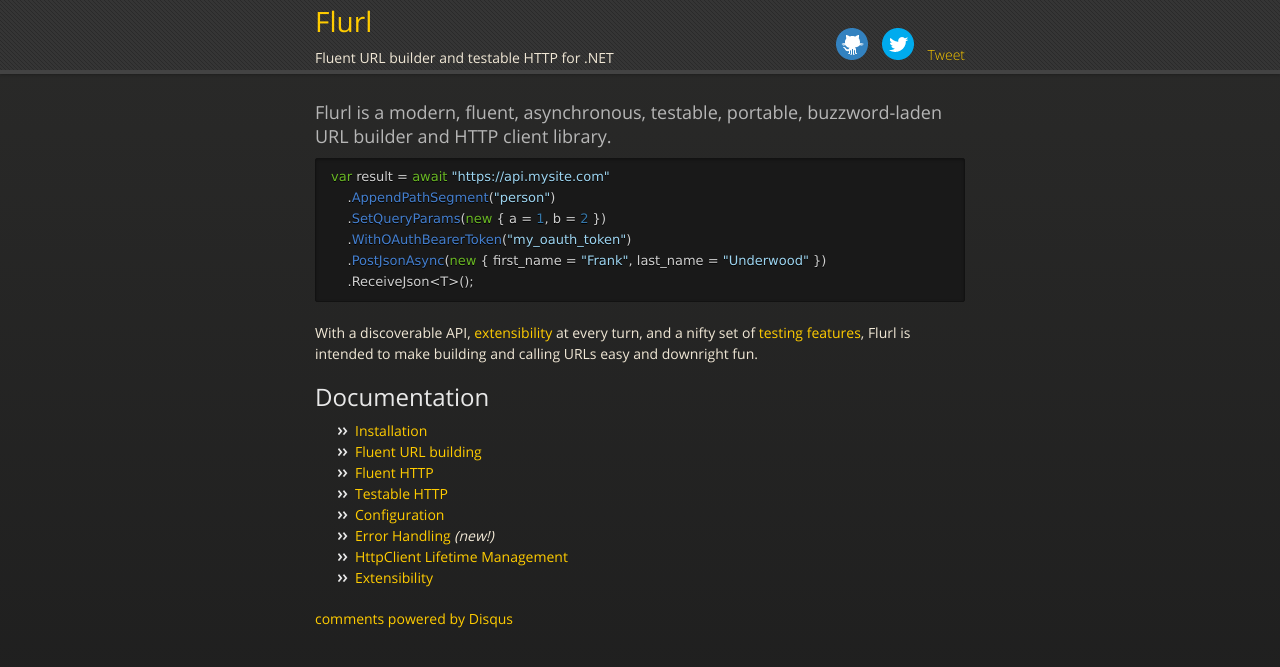
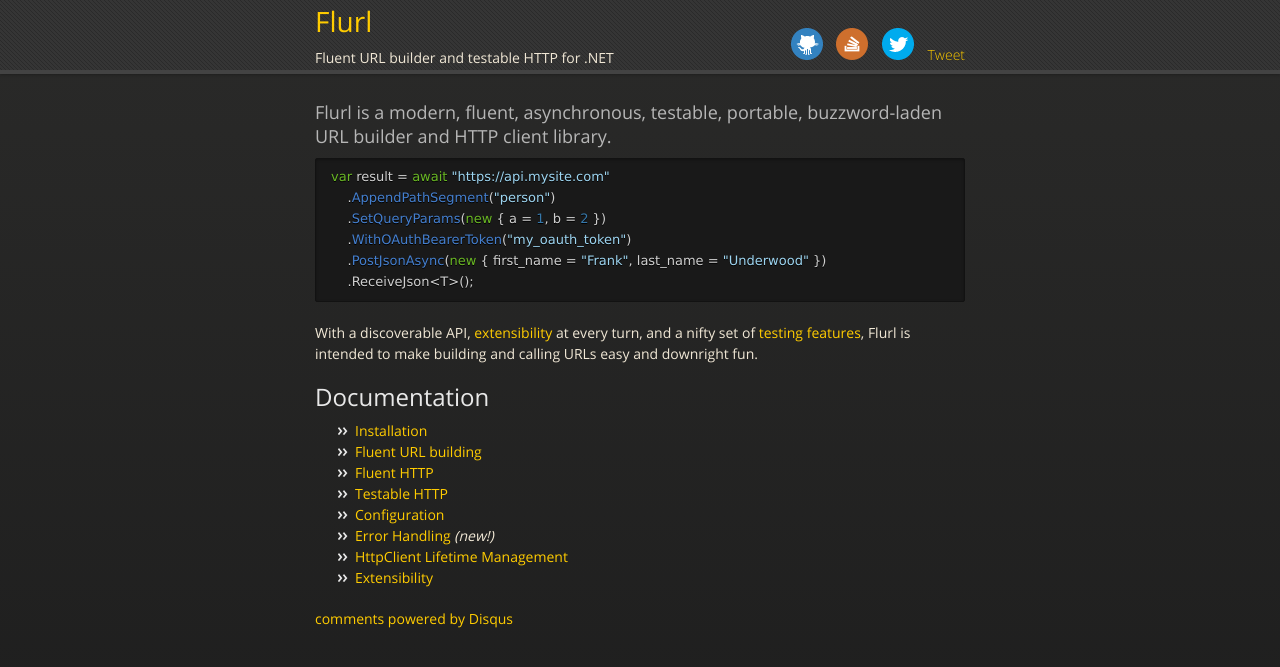
Before and after one commit to tmenier/Flurl, a Jekyll site: the page built from index.md, in a window 1280 px wide. Shown: the top 667 px of the page. Built offline with Jekyll 4.4.1, drawn with Linux system fonts in a browser that asks for light colours; nearby versions of some CDN libraries; Markdown is read by kramdown in place of the engine named in the settings; comment, search, counter and statistics services are not loaded.

Commit message:
stack overflow button in header

```diff
--- a/_includes/header.html
+++ b/_includes/header.html
@@ -2,6 +2,7 @@
     <nav>
         <li class="fork">
             <a target="_blank" title="View on GitHub" href="https://github.com/tmenier/Flurl"><img src="{{ site.baseurl }}/images/github.png" /></a>
+            <a target="_blank" title="Ask a Question" href="http://stackoverflow.com/questions/ask?tags=flurl"><img src="{{ site.baseurl }}/images/stackoverflow.png" /></a>
             <a target="_blank" title="Follow on Twitter" href="https://twitter.com/intent/follow?original_referer=http%3A%2F%2Ftmenier.github.io%2FFlurl%2F&region=follow_link&screen_name=FlurlHttp&tw_p=followbutton"><img src="{{ site.baseurl }}/images/twitter.png" /></a>
             <a href="https://twitter.com/share" class="twitter-share-button" data-url="http://tmenier.github.io/Flurl/" data-text="Check out Flurl! Fluent URL builder and testable HTTP for .NET" data-via="FlurlHttp" data-related="FlurlHttp">Tweet</a>
             <script>!function(d,s,id){var js,fjs=d.getElementsByTagName(s)[0],p=/^http:/.test(d.location)?'http':'https';if(!d.getElementById(id)){js=d.createElement(s);js.id=id;js.src=p+'://platform.twitter.com/widgets.js';fjs.parentNode.insertBefore(js,fjs);}}(document, 'script', 'twitter-wjs');</script>
```
Also changed, not shown: images/stackoverflow.png (added).
